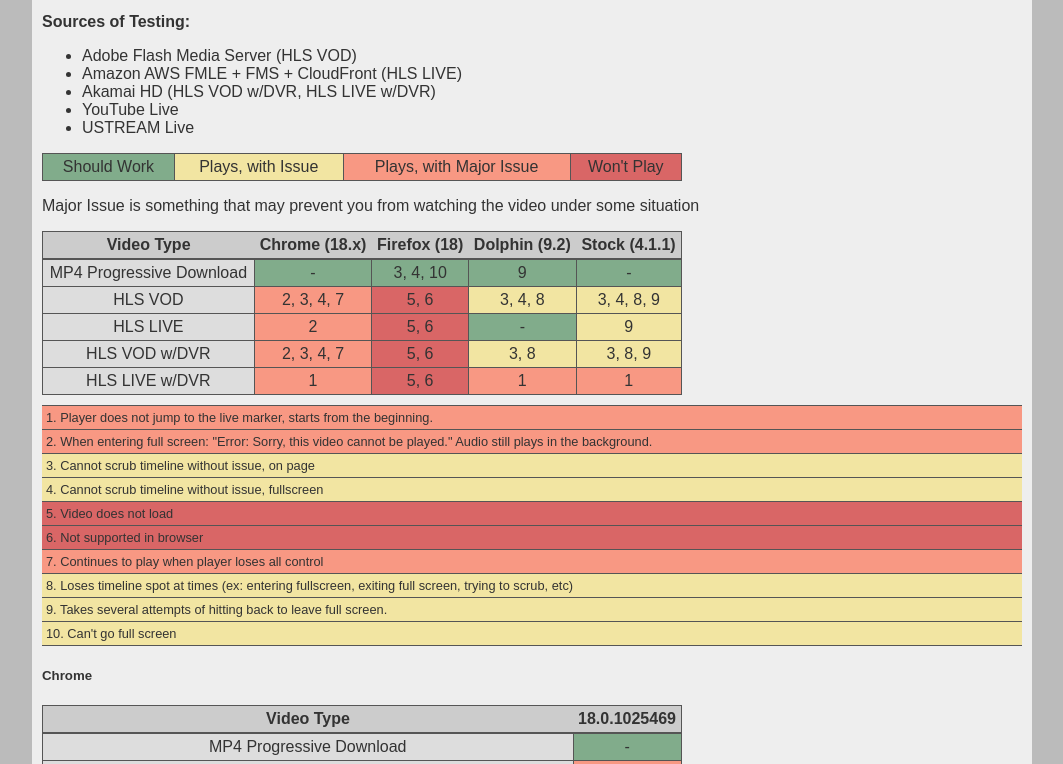
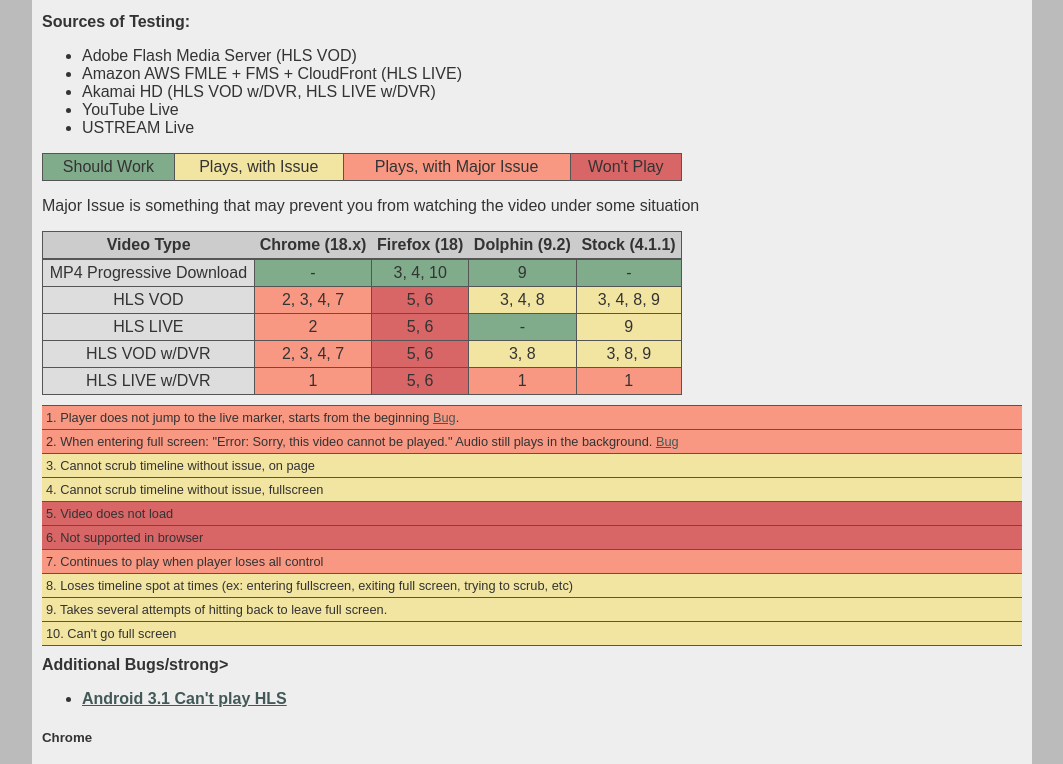
Before and after one commit to adevendorf/android-html5-hls-compatibility, a plain HTML site: page index.html in a window 1280 px wide. Shown: the part 119-883 px from the top of the page, without its empty margins (108-1171 px from the left). Drawn offline with Linux system fonts and the light colour scheme.

Commit message:
bug list

```diff
--- a/index.html
+++ b/index.html
@@ -107,8 +107,8 @@
 </table>
 
 <ul class="notes">
-<li class="r">1. Player does not jump to the live marker, starts from the beginning.</li>
-<li class="r">2. When entering full screen:  "Error: Sorry, this video cannot be played." Audio still plays in the background.</li>
+<li class="r">1. Player does not jump to the live marker, starts from the beginning <a href="http://code.google.com/p/android/issues/detail?id=37156" target="_blank">Bug</a>.</li>
+<li class="r">2. When entering full screen:  "Error: Sorry, this video cannot be played." Audio still plays in the background. <a href="http://code.google.com/p/android/issues/detail?id=41172" target="_blank">Bug</a></li>
 <li class="y">3. Cannot scrub timeline without issue, on page</li>
 <li class="y">4. Cannot scrub timeline without issue, fullscreen</li>
 <li class="d">5. Video does not load</li>
@@ -118,6 +118,12 @@
 <li class="y">9. Takes several attempts of hitting back to leave full screen.</li>
 <li class="y">10. Can't go full screen</li>
 </ul>
+
+<strong>Additional Bugs/strong>
+<ul>
+	<li><a href="http://code.google.com/p/android/issues/detail?id=17118" target="_blank">Android 3.1 Can't play HLS</a></li>
+</ul>
+
 
 <h5>Chrome<h5/>
 
```
